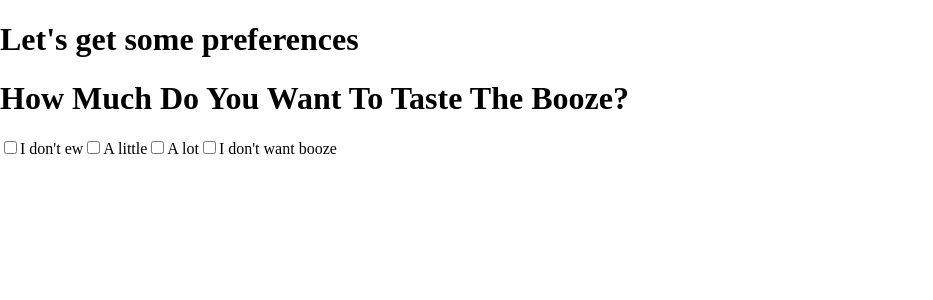
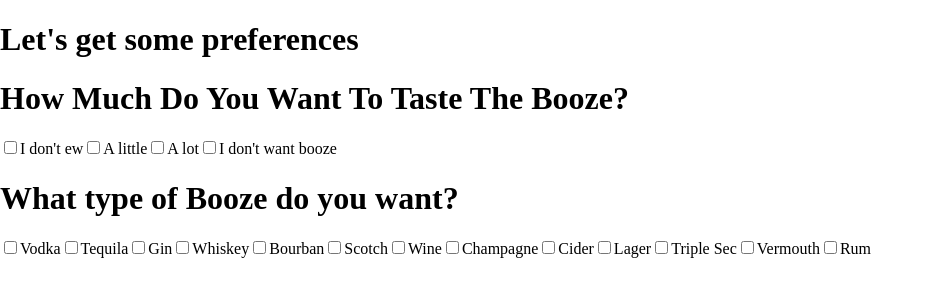
Before and after one commit to BlueNealis/what-should-I-order, a Next.js app: page /drinkPreference/form in a window 1280 px wide. Shown: the top 300 px of the page, without its empty margins (0-933 px from the left). Built offline with nearby package versions, Linux system fonts and the light colour scheme; a web font is replaced by a local one.

Commit message:
Add types of booze to questions

```diff
--- a/pages/drinkPreference/form.js
+++ b/pages/drinkPreference/form.js
@@ -19,6 +19,24 @@ export default function form() {
       options={[{name: "I don't ew", checked: false},{name:"A little", checked:false}, {name:"A lot", checked:false}, {name:"I don't want booze", checked:false}]}
       handleClick={handleChange}
       key={1}/>
+      <PromptBox
+      prompt={"What type of Booze do you want?"}
+      options={[{name: "Vodka", checked: false},
+      {name:"Tequila", checked:false},
+      {name:"Gin", checked:false},
+      {name:"Whiskey", checked:false},
+      {name:"Bourban", checked:false},
+      {name:"Scotch", checked:false},
+      {name:"Wine", checked:false},
+      {name:"Champagne", checked:false},
+      {name:"Cider", checked:false},
+      {name:"Lager", checked:false},
+      {name:"Triple Sec", checked:false},
+      {name:"Vermouth", checked:false},
+      {name:"Rum", checked:false}
+    ]}
+      handleClick={handleChange}
+      key={1}/>
     </form>
   )
 }
```
